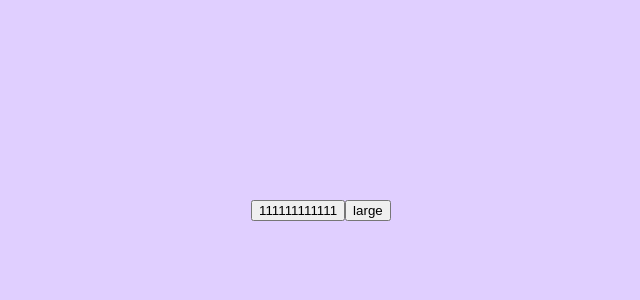
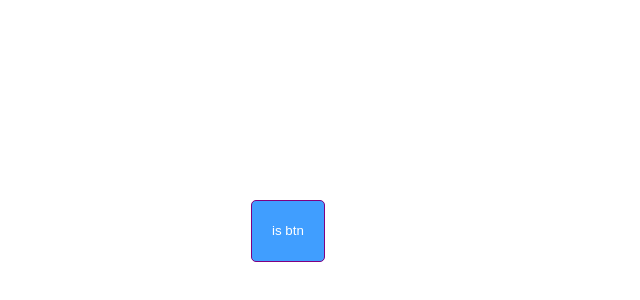
Before and after one commit to iseekTo/nanmi, a React app: page / in a window 1280 px wide. Shown: the part 100-400 px from the top of the page, without its empty margins (49-689 px from the left). Built offline with nearby package versions, Linux system fonts and the light colour scheme.

Commit message:
a test style of button

```diff
--- a/src/App.tsx
+++ b/src/App.tsx
@@ -5,11 +5,14 @@ import './assets/reset.less'
 
 export default class App extends React.Component<{}, {}> {
 
+    private handleClick = () => {
+        console.log(this)
+    }
+
     public render(): JSX.Element {
-        console.log(this)
         return (
             <div>
-                <Bingo shope="large" />
+                <Bingo type="success" text="is btn"  size="large" click={ this.handleClick } />
             </div>
         )
     }
--- /dev/null
+++ b/src/assets/p-btn.less
@@ -0,0 +1,36 @@
+@import './theme.less';
+.p-btn {
+    padding: 15px;
+    border-radius: 5px;
+    /** btn type style */
+    &-success {
+        background: @default-blue;
+        border: 1px solid purple;
+        color: #fff;
+        &:focus, &:active, &::selection, &:visited{
+            background: @default-antblue;
+            border: 1px solid purple;
+        }
+
+    }
+    &-fail {
+
+    }
+    &-danger {
+
+    }
+    &-none {
+
+    }
+    /** btn size style */
+    &-large {
+        padding: 10px 20px;
+        line-height: 40px;
+    }
+    &-small {
+
+    }
+    &-middle {
+
+    }
+}
--- a/src/assets/reset.less
+++ b/src/assets/reset.less
@@ -3,5 +3,5 @@ body {
     padding: 0;
     box-sizing: border-box;
     margin: 300px;
-    background: rgba(100, 17, 255, 0.2);
+    // background: rgba(100, 17, 255, 0.2);
 }
--- /dev/null
+++ b/src/assets/theme.less
@@ -0,0 +1,2 @@
+@default-blue: #409eff;
+@default-antblue: #66b1ff;
--- a/src/bingo.tsx
+++ b/src/bingo.tsx
@@ -1,21 +1,36 @@
 import * as React from 'react'
-import { bin } from './types'
+import classnames from 'classnames'
+import { p_type, size } from './types'
+import './assets/p-btn.less'
 
 interface IProps {
-    shope: bin
+    type: p_type,
+    size?: size,
+    text: string,
+    click?: () => void,
+    defaultclass?: string
 }
 
 export default class Bingo extends React.Component<IProps, {}> {
+    static defaultProps = {
+        type: 'none',
+        size: 'middle',
+        defaultclass: 'p-btn'
+    }
     constructor(props: IProps) {
         super(props)
     }
 
     public render(): JSX.Element {
-
+        const { type, size, defaultclass, click, text } = this.props
+        const btnclass = classnames({
+            [`${defaultclass}`]: defaultclass,
+            [`${defaultclass}-${type}`]: type,
+            [`${defaultclass}-${size}`]: size
+        })
         return (
             <div>
-                <button >111111111111</button>
-                <button >{ this.props.shope }</button>
+                <button type="button" className={btnclass} onClick={click}>{ text }</button>
             </div>
         )
     }
--- a/src/types.ts
+++ b/src/types.ts
@@ -1 +1,2 @@
-export type bin = 'large' | 'small'
+export type p_type = 'success' | 'fail' | 'danger' | 'none'
+export type size = 'large' | 'small' | 'middle'
```
